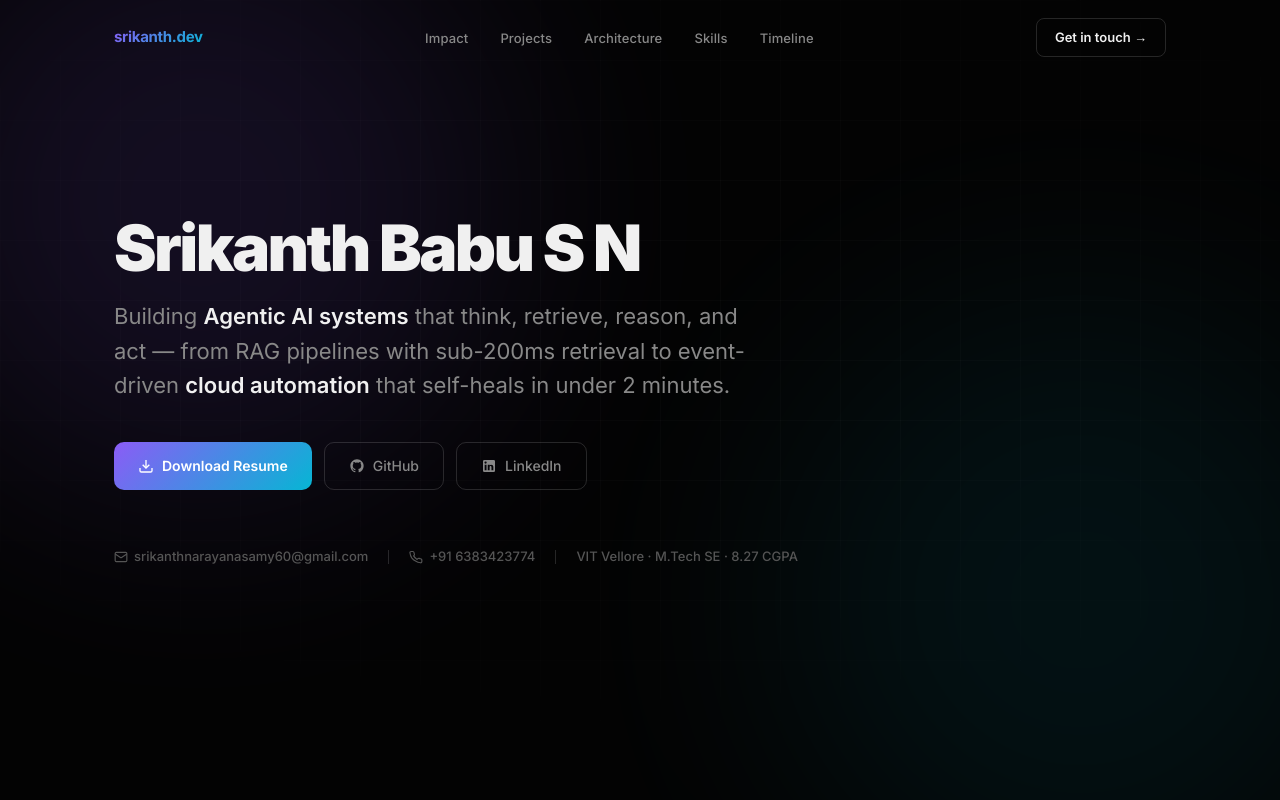
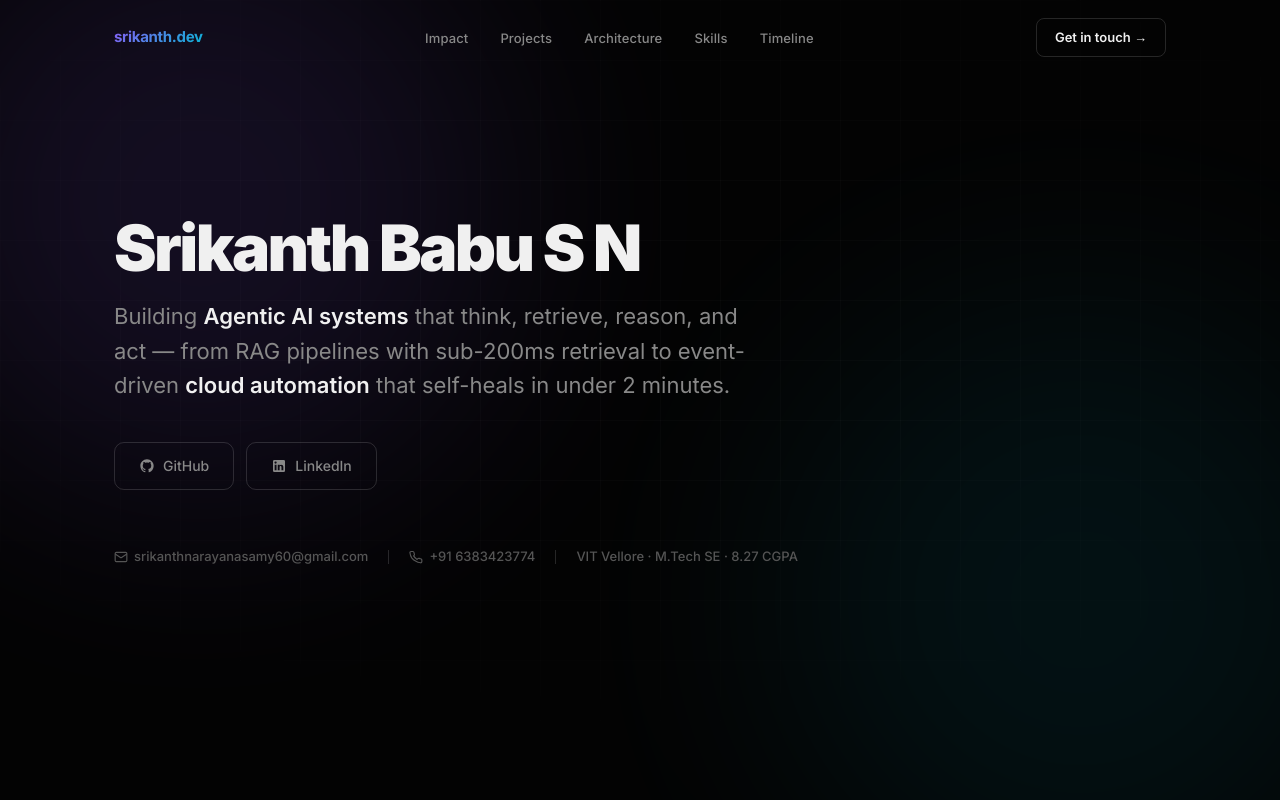
Before and after one commit to Srikanth-coder-max/portfolio, a plain HTML site: page index.html in a window 1280 px wide. Shown: the top 800 px of the page. Drawn offline with Linux system fonts and the light colour scheme.

Commit message:
Remove download link for resume from index.html

```diff
--- a/index.html
+++ b/index.html
@@ -351,10 +351,6 @@
         <strong>cloud automation</strong> that self-heals in under 2 minutes.
       </p>
       <div class="hero-actions">
-        <a href="srikanthbabu_Resume.pdf" download class="btn-primary">
-          <svg width="16" height="16" viewBox="0 0 24 24" fill="none" stroke="currentColor" stroke-width="2"><path d="M21 15v4a2 2 0 0 1-2 2H5a2 2 0 0 1-2-2v-4"/><polyline points="7 10 12 15 17 10"/><line x1="12" y1="15" x2="12" y2="3"/></svg>
-          Download Resume
-        </a>
         <a href="https://github.com/Srikanth-coder-max" target="_blank" class="btn-ghost">
           <svg width="16" height="16" viewBox="0 0 24 24" fill="currentColor"><path d="M12 2C6.477 2 2 6.477 2 12c0 4.42 2.865 8.17 6.839 9.49.5.092.682-.217.682-.482 0-.237-.008-.866-.013-1.7-2.782.604-3.369-1.34-3.369-1.34-.454-1.156-1.11-1.464-1.11-1.464-.908-.62.069-.608.069-.608 1.003.07 1.531 1.03 1.531 1.03.892 1.529 2.341 1.087 2.91.832.092-.647.35-1.088.636-1.338-2.22-.253-4.555-1.11-4.555-4.943 0-1.091.39-1.984 1.029-2.683-.103-.253-.446-1.27.098-2.647 0 0 .84-.269 2.75 1.025A9.578 9.578 0 0 1 12 6.836a9.59 9.59 0 0 1 2.504.337c1.909-1.294 2.747-1.025 2.747-1.025.546 1.377.202 2.394.1 2.647.64.699 1.028 1.592 1.028 2.683 0 3.842-2.339 4.687-4.566 4.935.359.309.678.919.678 1.852 0 1.336-.012 2.415-.012 2.743 0 .267.18.578.688.48C19.138 20.167 22 16.418 22 12c0-5.523-4.477-10-10-10z"/></svg>
           GitHub
```
